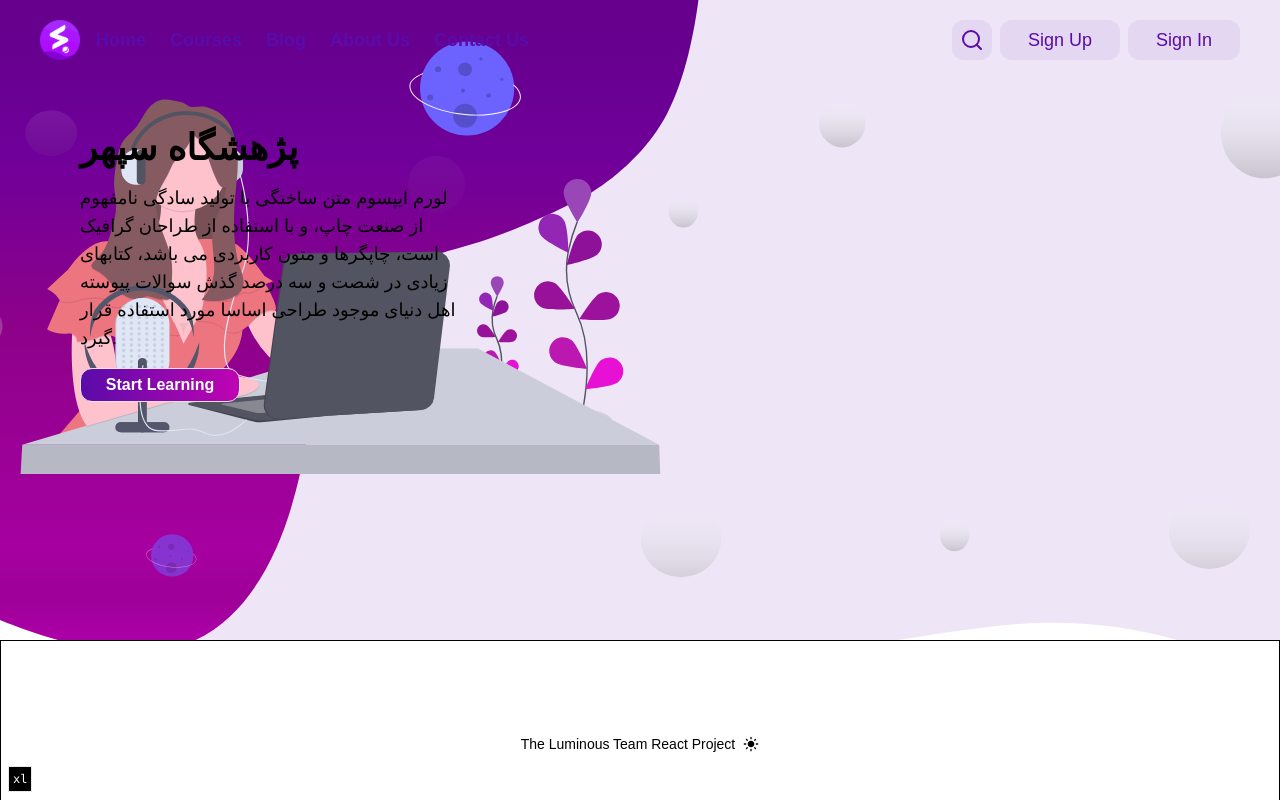
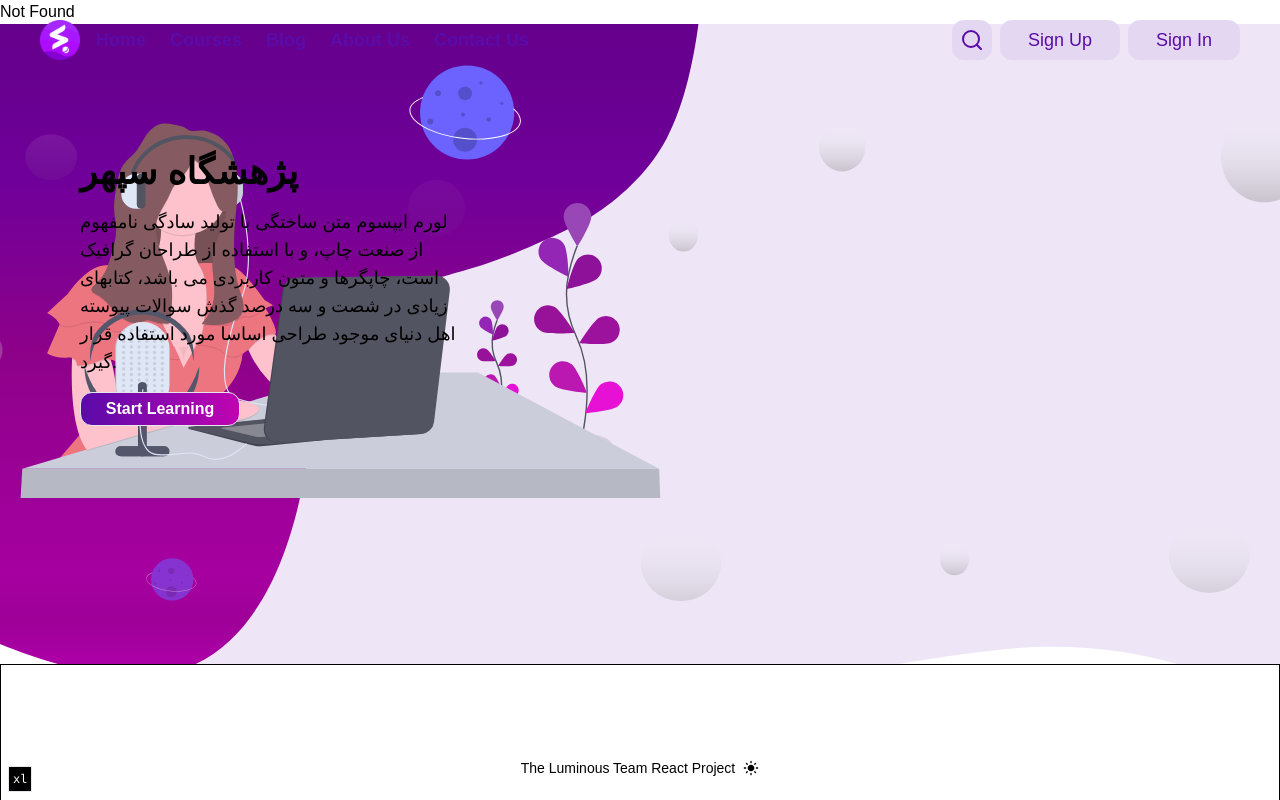
Before and after one commit to academy-react/luminous, a Next.js app: page /en in a window 1280 px wide. Shown: the top 800 px of the page. Built offline with nearby package versions, Linux system fonts and the light colour scheme; a web font is replaced by a local one.

Commit message:
refactor:add not-found-link

```diff
--- a/src/app/[lang]/layout.tsx
+++ b/src/app/[lang]/layout.tsx
@@ -11,6 +11,7 @@ import ThemeProvider from "@/components/providers/theme-provider";
 import TailwindIndicator from "@/components/utils/tailwind-indicator";
 
 import { i18n, type Locale } from "#/i18n.config";
+import Link from "next/link";
 
 export const metadata: Metadata = {
   title: "Luminous",
@@ -44,6 +45,7 @@ const RootLayout = ({
         <ThemeProvider attribute="class" defaultTheme="system" enableSystem>
           <div className="h-full w-full">
             <Header lang={lang} />
+            <Link href="/not-existing-route">Not Found</Link>
             {children}
             <Footer lang={lang} />
           </div>
```
